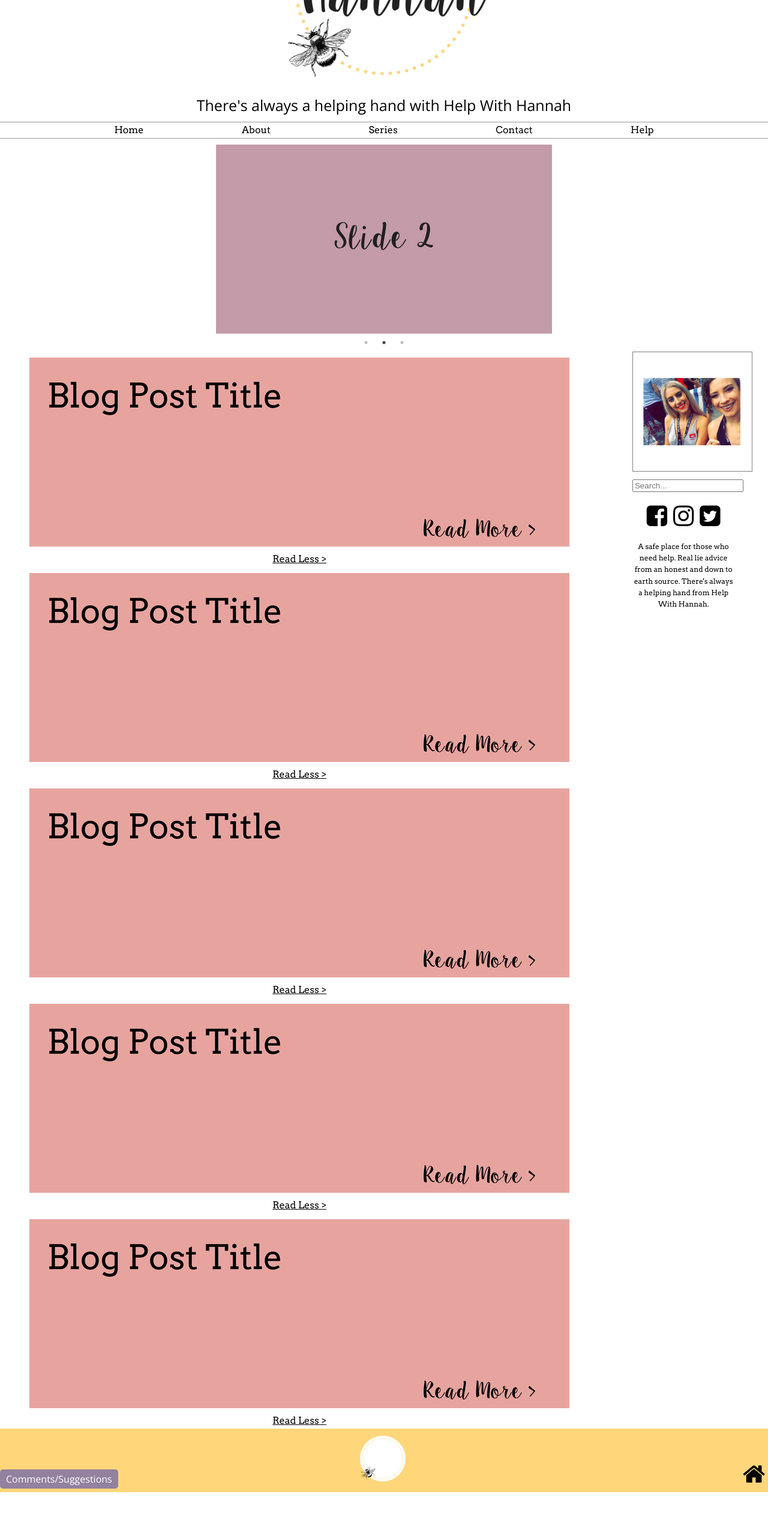
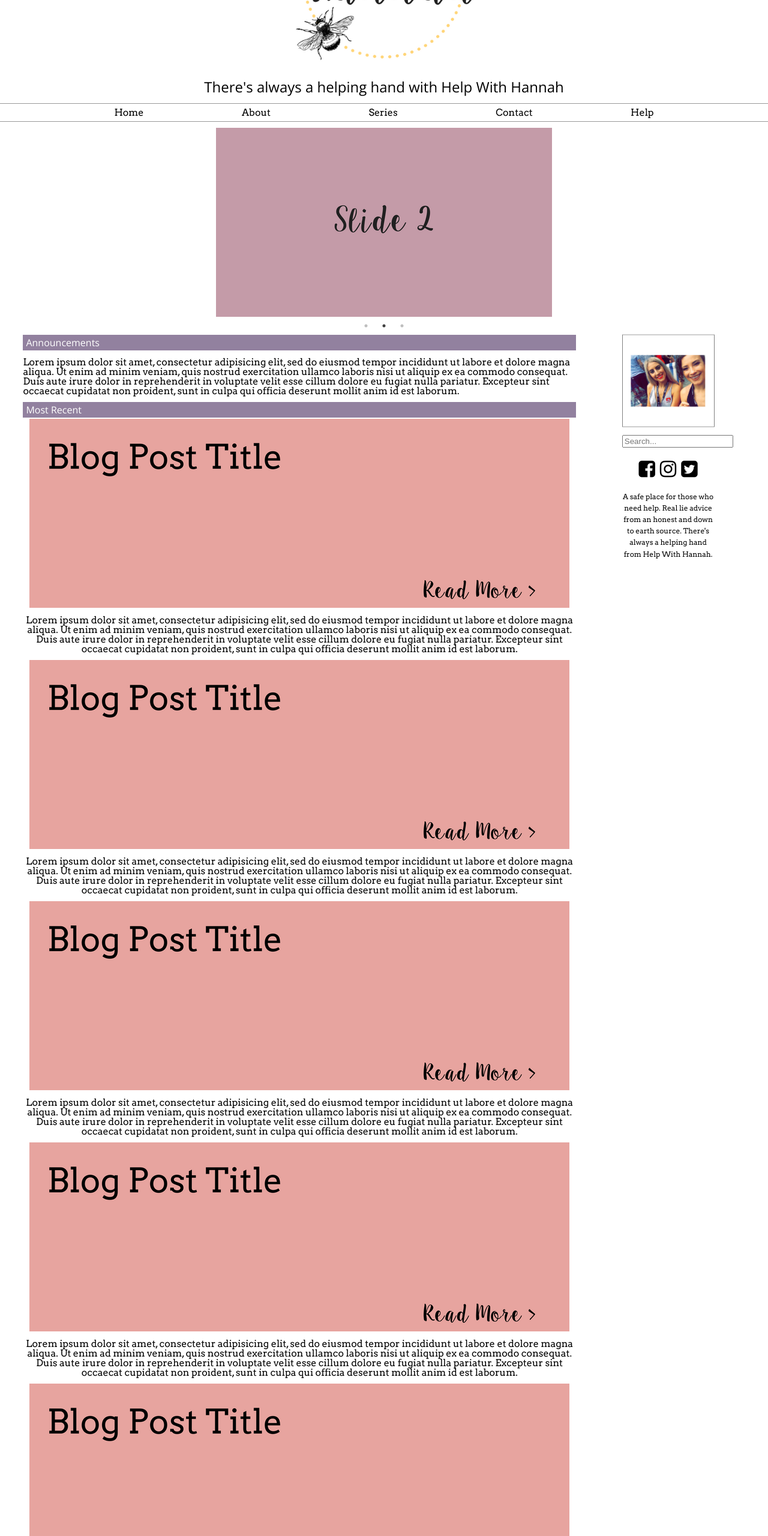
Before and after one commit to hannahmbee/final_project_hwh, a plain HTML site: page index.html in a window 1280 px wide. Shown: the part 200-2760 px from the top of the page at 60% size. Before the commit the page ends 2687 px from the top, so only its background shows below. Drawn offline with nearby package versions, Linux system fonts and the light colour scheme.

Commit message:
second changes

```diff
--- a/index.html
+++ b/index.html
@@ -26,10 +26,18 @@
 		</section>
 
 		<section class="nav">
+
 			<nav class="list">
 				<a class="" href="#"><li>Home</li></a>
 				<a href="#"><li>About</li></a>
-				<a href="series-page.html"><li>Series</li></a>
+				<div class="dropdown">
+				  <button class="dropbtn">Series</button>
+				  <div class="dropdown-content">
+				    <a href="#">Series 1</a>
+				    <a href="#">Series 2</a>
+				    <a href="#">Series 3</a>
+				  </div>
+				</div>
 				<a href="#"><li>Contact</li></a>
 				<a href="#"><li>Help</li></a>
 			</nav>
@@ -52,52 +60,57 @@
 
 		<div class="two-columns has-sidebar clearfix">
 		<main class="column">
-			<section class="posts">
-
-				<a href="#" class="read-more"><img src="photos/blog_post_title_5.png"></a> <!--These images will be more visually pleasing and different colours once the site is live-->
-				<p id="show-on-click" class="hide">Lorem ipsum dolor sit amet, consectetur adipisicing elit, sed do eiusmod
+			<section class="news">
+				<h3 class="title">Announcements</h3>
+				<p>Lorem ipsum dolor sit amet, consectetur adipisicing elit, sed do eiusmod
 				tempor incididunt ut labore et dolore magna aliqua. Ut enim ad minim veniam,
 				quis nostrud exercitation ullamco laboris nisi ut aliquip ex ea commodo
 				consequat. Duis aute irure dolor in reprehenderit in voluptate velit esse
 				cillum dolore eu fugiat nulla pariatur. Excepteur sint occaecat cupidatat non
 				proident, sunt in culpa qui officia deserunt mollit anim id est laborum.</p>
-				<div class="less"><a href="#" class="read-less">Read Less ></a></div>
+			</section>
 
-				<a href="#" class="read-more"><img src="photos/blog_post_title_5.png"></a> <!--These images will be more visually pleasing and different colours once the site is live-->
-				<p id="show-on-click" class="hide">Lorem ipsum dolor sit amet, consectetur adipisicing elit, sed do eiusmod
+			<section class="posts">
+				<h3 class="title">Most Recent</h3>
+				<a href="#"><img src="photos/blog_post_title_5.png"></a> <!--These images will be more visually pleasing and different colours once the site is live-->
+				<p>Lorem ipsum dolor sit amet, consectetur adipisicing elit, sed do eiusmod
 				tempor incididunt ut labore et dolore magna aliqua. Ut enim ad minim veniam,
 				quis nostrud exercitation ullamco laboris nisi ut aliquip ex ea commodo
 				consequat. Duis aute irure dolor in reprehenderit in voluptate velit esse
 				cillum dolore eu fugiat nulla pariatur. Excepteur sint occaecat cupidatat non
 				proident, sunt in culpa qui officia deserunt mollit anim id est laborum.</p>
-				<div class="less"><a href="#" class="read-less">Read Less ></a></div>
 
-				<a href="#" class="read-more"><img src="photos/blog_post_title_5.png"></a> <!--These images will be more visually pleasing and different colours once the site is live-->
-				<p id="show-on-click" class="hide">Lorem ipsum dolor sit amet, consectetur adipisicing elit, sed do eiusmod
+				<a href="#"><img src="photos/blog_post_title_5.png"></a> <!--These images will be more visually pleasing and different colours once the site is live-->
+				<p>Lorem ipsum dolor sit amet, consectetur adipisicing elit, sed do eiusmod
 				tempor incididunt ut labore et dolore magna aliqua. Ut enim ad minim veniam,
 				quis nostrud exercitation ullamco laboris nisi ut aliquip ex ea commodo
 				consequat. Duis aute irure dolor in reprehenderit in voluptate velit esse
 				cillum dolore eu fugiat nulla pariatur. Excepteur sint occaecat cupidatat non
 				proident, sunt in culpa qui officia deserunt mollit anim id est laborum.</p>
-				<div class="less"><a href="#" class="read-less">Read Less ></a></div>
 
-				<a href="#" class="read-more"><img src="photos/blog_post_title_5.png"></a> <!--These images will be more visually pleasing and different colours once the site is live-->
-				<p id="show-on-click" class="hide">Lorem ipsum dolor sit amet, consectetur adipisicing elit, sed do eiusmod
+				<a href="#"><img src="photos/blog_post_title_5.png"></a> <!--These images will be more visually pleasing and different colours once the site is live-->
+				<p>Lorem ipsum dolor sit amet, consectetur adipisicing elit, sed do eiusmod
 				tempor incididunt ut labore et dolore magna aliqua. Ut enim ad minim veniam,
 				quis nostrud exercitation ullamco laboris nisi ut aliquip ex ea commodo
 				consequat. Duis aute irure dolor in reprehenderit in voluptate velit esse
 				cillum dolore eu fugiat nulla pariatur. Excepteur sint occaecat cupidatat non
 				proident, sunt in culpa qui officia deserunt mollit anim id est laborum.</p>
-				<div class="less"><a href="#" class="read-less">Read Less ></a></div>
 
-				<a href="#" class="read-more"><img src="photos/blog_post_title_5.png"></a> <!--These images will be more visually pleasing and different colours once the site is live-->
-				<p id="show-on-click" class="hide">Lorem ipsum dolor sit amet, consectetur adipisicing elit, sed do eiusmod
+				<a href="#"><img src="photos/blog_post_title_5.png"></a> <!--These images will be more visually pleasing and different colours once the site is live-->
+				<p>Lorem ipsum dolor sit amet, consectetur adipisicing elit, sed do eiusmod
 				tempor incididunt ut labore et dolore magna aliqua. Ut enim ad minim veniam,
 				quis nostrud exercitation ullamco laboris nisi ut aliquip ex ea commodo
 				consequat. Duis aute irure dolor in reprehenderit in voluptate velit esse
 				cillum dolore eu fugiat nulla pariatur. Excepteur sint occaecat cupidatat non
 				proident, sunt in culpa qui officia deserunt mollit anim id est laborum.</p>
-				<div class="less"><a href="#" class="read-less">Read Less ></a></div>
+
+				<a href="#"><img src="photos/blog_post_title_5.png"></a> <!--These images will be more visually pleasing and different colours once the site is live-->
+				<p>Lorem ipsum dolor sit amet, consectetur adipisicing elit, sed do eiusmod
+				tempor incididunt ut labore et dolore magna aliqua. Ut enim ad minim veniam,
+				quis nostrud exercitation ullamco laboris nisi ut aliquip ex ea commodo
+				consequat. Duis aute irure dolor in reprehenderit in voluptate velit esse
+				cillum dolore eu fugiat nulla pariatur. Excepteur sint occaecat cupidatat non
+				proident, sunt in culpa qui officia deserunt mollit anim id est laborum.</p>
 
 			</section>
 		</main>
--- a/js/main.js
+++ b/js/main.js
@@ -8,24 +8,20 @@ $(document).ready(function() {
 		autoplaySpeed: 3000
 	});
 
-//Might change this to have the preview ontop of the image
-
+// INDEX.HTML: Might change this to have the preview ontop of the image with hover
+// Somehow use 'this'...
 /* User clicks image
 	<p> slides down
 	"Read Less >" is shown */
-	$('.read-more').click(function(e) {
-		e.preventDefault();
-		$('#show-on-click').slideDown();
-		$('.read-less').show();
-	})
 
 /* User clicks "Read Less >"
-	<p> slides up */
-	$('.read-less').click(function(e) {
-		e.preventDefault();
-		$('#show-on-click').slideUp();
-		$('.read-less').hide();
-	})
+	<p> slides up
+	"Read Less >" is hidden */
 
+// Make a dropdown menu
+	/* When user clicks "Series"
+		List drops down
+		Links to each series 'homepage'
+		Disappears when user clicks out of menu*/
 
 });
--- a/styles/styles.css
+++ b/styles/styles.css
@@ -22,8 +22,8 @@
 
 .column {
 	float: left;
-	margin-right: 2%;
-	padding: 0px 30px;
+
+	padding: 0px 3%;
 }
 
 .column:last-child {
@@ -41,33 +41,6 @@
 .header {
 	text-align: center;
 	position: relative;
-}
-
-.nav li{
-	text-align: center;
-	list-style: none;
-	display: inline-block;
-}
-
-.nav ul {
-	text-align: center;
-	padding: 0;
-}
-
-
-#logo {
-	height: 350px;
-	width: 350px;
-}
-
-#logofont {
-	font-size: 60px;
-}
-
-#tagline {
-	font-family: 'Open Sans', sans-serif;
-	padding: 10px 0px 15px 0px;
-	font-size: 25px;
 }
 
 .nav {
@@ -92,6 +65,78 @@
 	color: #ffbb85;
 }
 
+.nav li{
+	text-align: left;
+	list-style: none;
+	display: inline-block;
+}
+
+.nav ul {
+	text-align: center;
+	padding: 0;
+}
+
+/* Dropdown btn */
+.dropbtn {
+	background-color: white;
+	font-family: 'Arvo', serif;
+	color: black;
+	font-size: 100%;
+    border: none;
+    cursor: pointer;
+    padding: 0px 80px;
+}
+
+/* Positioning */
+.dropdown {
+    position: relative;
+    display: inline-block;
+}
+
+/* Hidden content */
+.dropdown-content {
+    display: none;
+    position: absolute;
+    background-color: white;
+    min-width: 160px;
+    box-shadow: 0px 8px 16px 0px rgba(0,0,0,0.2);
+    z-index: 1;
+}
+
+/* Links */
+.dropdown-content a {
+    color: black;
+    text-decoration: none;
+    display: block;
+    padding: 3px 3px;
+}
+
+/* Links hover */
+.dropdown-content a:hover {
+	background-color: #f1f1f1;
+}
+
+/* Show on hover */
+.dropdown:hover .dropdown-content {
+    display: block;
+}
+
+/*Color when content shown */
+.dropdown:hover .dropbtn {
+    background-color: #f1f1f1;
+}
+
+#logo {
+	height: 25%;
+	width: 25%;
+}
+
+#tagline {
+	font-family: 'Open Sans', sans-serif;
+	padding: 10px 0px 15px 0px;
+	font-size: 1.5em;
+}
+
 p {
 	font-family: 'Arvo', serif;
 	padding: 10px 0px;
@@ -104,7 +149,7 @@ aside {
 }
 
 #search input [type=text] {
-	width: 500px;
+	width: 100%;
 	-webkit-transition: width 0.4s ease-in-out;
 	transition: width 0.4s ease-in-out;
 }
@@ -114,14 +159,14 @@ aside {
 }
 
 #profile {
-	height: 200px;
-	width: 200px;
+	height: 100%;
+	width: 100%;
 	border: 1px solid grey;
 	transform: rotate(270deg);
 }
 
 #side {
-	font-size: 12px;
+	font-size: 0.75em;
 	line-height: 1.6;
 }
 
@@ -130,7 +175,7 @@ aside {
 }
 
 #icons {
-	font-size: 40px;
+	font-size: 2em;
 	padding: 10px 5px;
 }
 
@@ -146,10 +191,7 @@ aside {
 
 .title {
 	text-align: left;
-}
-
-.hide {
-	display: none;
+	margin-bottom: 2px;
 }
 
 .read-more img {
@@ -204,6 +246,7 @@ aside {
 	list-style: none;
 	float: none;
 	display: inline-block;
+	padding: 0px 30px;
 
 }
 
@@ -239,8 +282,8 @@ aside {
 }
 
 #logofoot {
-	height: 80px;
-	width: 80px;
+	height: 15%;
+	width: 15%;
 	text-align: center;
 	animation-name: spin;
 	animation-duration: 5000ms;
@@ -258,6 +301,6 @@ aside {
 }
 
 #home {
-	font-size: 40px;
+	font-size: 2em;
 	/*Unsure how to get to sit center horizontally*/
 }
```
Also changed, not shown: blog-post.html (+8 -1 lines), series-page.html (+8 -5 lines), photos/IMG_2842 copy.JPG (added).
